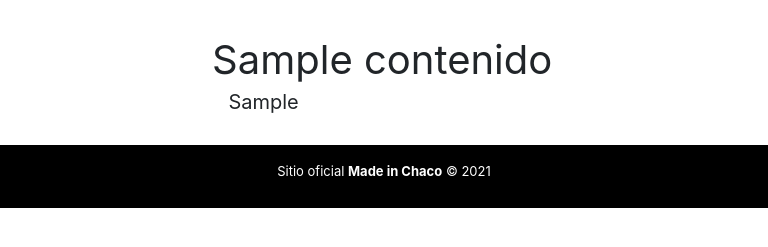
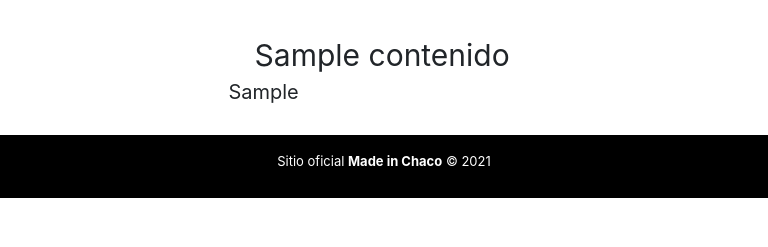
Before and after one commit to FacundoGarciaG/madeinchaco-django, a Django app: page /contenidounico/1 in a window 768 px wide. Shown: the part 245-492 px from the top of the page. Run offline with Django 3.2, Linux system fonts and the light colour scheme; tables that the repository leaves empty hold one stand-in row (values such as "Sample post"); some libraries are stand-ins or nearby versions.

Commit message:
estilos a subtitulo

```diff
--- a/madeInChacoApp/static/madeInChacoApp/css/styles.css
+++ b/madeInChacoApp/static/madeInChacoApp/css/styles.css
@@ -636,7 +636,7 @@ input:focus {
   margin-top: 5rem;
   text-align: justify;
   line-height: 2.5rem;
-  font-size: 5rem;
+  font-size: 2rem;
 }
 
 /*correcciones bootstrap*/
@@ -844,7 +844,7 @@ h2 {
   }
 
   .contenido-unico div .subtitulo {
-    font-size: 2rem;
+    font-size: 1.8rem;
   }
 
   .contenido-unico div p[class="textoCuerpo"] {
@@ -1066,7 +1066,7 @@ h2 {
   }
 
   .contenido-unico div .subtitulo {
-    font-size: 4rem;
+    font-size: 3rem;
   }
 
   .contenido-unico div p[class="textoCuerpo"] {
@@ -1074,7 +1074,7 @@ h2 {
     text-align: justify;
     margin: auto;
     line-height: 2.5rem;
-    font-size: 2rem;
+    font-size: 1.5rem;
   }
 
   /*media recorrer*/
@@ -1166,3 +1166,11 @@ h2 {
     width: calc((100% - 2rem) / 2);
   }
 }
+
+.contenido-unico div .subtitulo {
+  font-size: 3rem;
+}
+
+.contenido-unico div p[class="textoCuerpo"] {
+  font-size: 2rem;
+}
```
